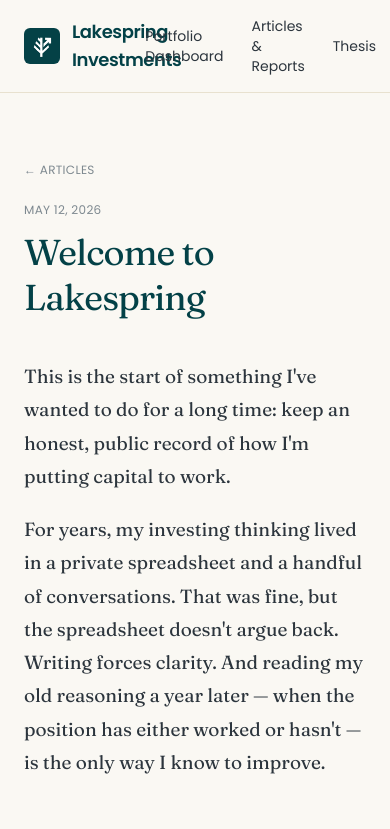
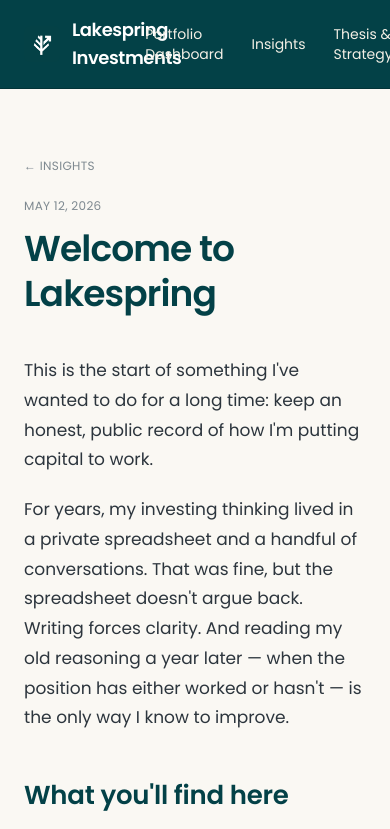
Before and after one commit to lakespringinvestments/lakespring-site, a Next.js app: page /articles/welcome-to-lakespring in a window 390 px wide. Shown: the top 829 px of the page. Built offline with nearby package versions, Linux system fonts and the light colour scheme; no server answers.

Commit message:
Poppins Update
Dark teal nav/footer, Poppins everywhere, rename navigation, new disclaimer

```diff
--- a/src/app/articles/[slug]/page.tsx
+++ b/src/app/articles/[slug]/page.tsx
@@ -33,7 +33,7 @@ export default function ArticlePage({ params }: { params: { slug: string } }) {
           href="/articles"
           className="text-xs uppercase tracking-wide text-ink-400 hover:text-teal-600 mb-6 inline-block"
         >
-          ← Articles
+          ← Insights
         </Link>
         <p className="text-xs uppercase tracking-wide text-ink-400 mb-3">
           {article.date &&
@@ -43,7 +43,7 @@ export default function ArticlePage({ params }: { params: { slug: string } }) {
               day: "numeric",
             })}
         </p>
-        <h1 className="font-serif text-4xl md:text-5xl text-teal-600 tracking-tight leading-tight">
+        <h1 className="text-4xl md:text-5xl text-teal-600 tracking-tight leading-tight font-semibold">
           {article.title}
         </h1>
       </header>
@@ -55,7 +55,7 @@ export default function ArticlePage({ params }: { params: { slug: string } }) {
       </div>
 
       <div className="mt-16 pt-10 border-t border-cream-200">
-        <p className="font-serif text-2xl text-teal-600 mb-4 tracking-tight">
+        <p className="text-2xl text-teal-600 mb-4 tracking-tight font-semibold">
           Enjoyed this?
         </p>
         <p className="text-ink-500 mb-6 text-sm">
--- a/src/app/articles/page.tsx
+++ b/src/app/articles/page.tsx
@@ -2,7 +2,7 @@ import Link from "next/link";
 import { getAllArticles } from "@/lib/articles";
 
 export const metadata = {
-  title: "Articles — Lakespring Investments",
+  title: "Insights — Lakespring Investments",
   description: "Notes on portfolio thinking, conviction, and the long game.",
 };
 
@@ -15,8 +15,8 @@ export default function ArticlesPage() {
         <p className="text-xs uppercase tracking-[0.2em] text-sage-500 mb-3">
           The journal
         </p>
-        <h1 className="font-serif text-4xl md:text-5xl text-teal-600 tracking-tight">
-          Articles
+        <h1 className="text-4xl md:text-5xl text-teal-600 tracking-tight font-semibold">
+          Insights
         </h1>
       </header>
 
@@ -35,7 +35,7 @@ export default function ArticlesPage() {
                       day: "numeric",
                     })}
                 </p>
-                <h2 className="font-serif text-2xl md:text-3xl text-teal-600 group-hover:text-sage-500 tracking-tight mb-3 transition-colors">
+                <h2 className="text-2xl md:text-3xl text-teal-600 group-hover:text-sage-500 tracking-tight mb-3 transition-colors font-semibold">
                   {article.title}
                 </h2>
                 <p className="text-ink-500 leading-relaxed">
--- a/src/app/globals.css
+++ b/src/app/globals.css
@@ -19,32 +19,31 @@ html {
 body {
   background: var(--background);
   color: var(--foreground);
-  font-feature-settings: "ss01", "cv11";
 }
 
-/* Beehiiv iframe wrapper - ensures it blends with the page */
+/* Beehiiv iframe wrapper */
 .beehiiv-embed iframe {
   border-radius: 12px;
   max-width: 100%;
 }
 
-/* Article prose styling */
+/* Article prose styling — Poppins everywhere */
 .prose-lakespring {
-  font-family: var(--font-fraunces), Georgia, serif;
-  font-size: 19px;
+  font-family: var(--font-poppins), system-ui, sans-serif;
+  font-size: 17px;
   line-height: 1.75;
   color: #2C353D;
 }
 .prose-lakespring h1,
 .prose-lakespring h2,
 .prose-lakespring h3 {
-  font-family: var(--font-fraunces), Georgia, serif;
+  font-family: var(--font-poppins), system-ui, sans-serif;
   color: #034147;
-  font-weight: 500;
+  font-weight: 600;
   letter-spacing: -0.01em;
 }
-.prose-lakespring h2 { font-size: 28px; margin-top: 2.5rem; margin-bottom: 1rem; }
-.prose-lakespring h3 { font-size: 22px; margin-top: 2rem; margin-bottom: 0.75rem; }
+.prose-lakespring h2 { font-size: 26px; margin-top: 2.5rem; margin-bottom: 1rem; }
+.prose-lakespring h3 { font-size: 21px; margin-top: 2rem; margin-bottom: 0.75rem; }
 .prose-lakespring p { margin-bottom: 1.25rem; }
 .prose-lakespring a { color: #034147; text-decoration: underline; text-underline-offset: 3px; }
 .prose-lakespring a:hover { color: #1D9E75; }
--- a/src/app/layout.tsx
+++ b/src/app/layout.tsx
@@ -1,5 +1,5 @@
 import type { Metadata } from "next";
-import { Poppins, Fraunces } from "next/font/google";
+import { Poppins } from "next/font/google";
 import "./globals.css";
 import Navbar from "@/components/Layout/Navbar";
 import Footer from "@/components/Layout/Footer";
@@ -9,13 +9,6 @@ const poppins = Poppins({
   weight: ["300", "400", "500", "600", "700"],
   variable: "--font-poppins",
   display: "swap",
-});
-
-const fraunces = Fraunces({
-  subsets: ["latin"],
-  variable: "--font-fraunces",
-  display: "swap",
-  axes: ["opsz"],
 });
 
 export const metadata: Metadata = {
@@ -45,7 +38,7 @@ export default function RootLayout({
   children: React.ReactNode;
 }) {
   return (
-    <html lang="en" className={`${poppins.variable} ${fraunces.variable}`}>
+    <html lang="en" className={poppins.variable}>
       <body className="font-sans bg-cream-50 text-ink-900 min-h-screen flex flex-col">
         <Navbar />
         <main className="flex-1">{children}</main>
--- a/src/app/page.tsx
+++ b/src/app/page.tsx
@@ -4,7 +4,7 @@ import MetricCards from "@/components/Dashboard/MetricCards";
 import AllocationDonut from "@/components/Dashboard/AllocationDonut";
 import HoldingsList from "@/components/Dashboard/HoldingsList";
 
-export const revalidate = 300; // refresh every 5 min
+export const revalidate = 300;
 
 export default async function HomePage() {
   const portfolio = await getPortfolio();
@@ -13,9 +13,9 @@ export default async function HomePage() {
     <div className="max-w-6xl mx-auto px-6 py-12">
       <section className="mb-12 max-w-2xl">
         <p className="text-xs uppercase tracking-[0.2em] text-sage-500 mb-3">
-          A personal investing journal
+          First Principles Portfolio
         </p>
-        <h1 className="font-serif text-4xl md:text-5xl text-teal-600 tracking-tight leading-tight mb-4">
+        <h1 className="text-4xl md:text-5xl text-teal-600 tracking-tight leading-tight mb-4 font-semibold">
           Concentrated bets. Patient compounding.
         </h1>
         <p className="text-ink-500 text-lg leading-relaxed">
--- a/src/app/thesis/page.tsx
+++ b/src/app/thesis/page.tsx
@@ -1,5 +1,5 @@
 export const metadata = {
-  title: "Thesis — Lakespring Investments",
+  title: "Thesis & Strategy — Lakespring Investments",
   description:
     "Concentrated ownership in the moats redefining the next decade. The First Principles Portfolio.",
 };
@@ -8,7 +8,6 @@ type Moat = {
   ticker: string;
   letter: string;
   color: string;
-  bg: string;
   title: string;
   body: string;
   moat: string;
@@ -19,7 +18,6 @@ const moats: Moat[] = [
     ticker: "BITCOIN",
     letter: "₿",
     color: "#EF9F27",
-    bg: "rgba(239, 159, 39, 0.12)",
     title: "Digital Scarcity",
     body: "The only credibly neutral monetary asset emerging in a world where every fiat currency is being diluted by political pressure.",
     moat: "Network, energy, and a decade of survival",
@@ -28,7 +26,6 @@ const moats: Moat[] = [
     ticker: "TESLA",
     letter: "T",
     color: "#E24B4A",
-    bg: "rgba(226, 75, 74, 0.12)",
     title: "Energy & Autonomy",
     body: "Not a car company. Vertical integration across compute, manufacturing, energy storage, and the real-world AI training data no competitor can replicate from scratch.",
     moat: "Vertical integration nobody can rebuild",
@@ -37,7 +34,6 @@ const moats: Moat[] = [
     ticker: "NVIDIA",
     letter: "N",
     color: "#5DCAA5",
-    bg: "rgba(93, 202, 165, 0.12)",
     title: "AI Infrastructure",
     body: "Picks-and-shovels infrastructure of the AI buildout. Execution cadence and a software ecosystem competitors have been failing to close for a decade.",
     moat: "Velocity, scale, and CUDA lock-in",
@@ -46,7 +42,6 @@ const moats: Moat[] = [
     ticker: "PALANTIR",
     letter: "P",
     color: "#6B9FE3",
-    bg: "rgba(107, 159, 227, 0.12)",
     title: "AI Operating Layer",
     body: "The deployment fabric for how governments and large enterprises will actually run AI against their own data — entrenched workflows competitors can't dislodge.",
     moat: "Switching costs measured in years",
@@ -57,12 +52,11 @@ export default function ThesisPage() {
   return (
     <div className="bg-teal-800 -mt-px">
       <div className="max-w-6xl mx-auto px-6 py-20 md:py-28">
-        {/* Header */}
         <header className="mb-16 max-w-4xl">
           <p className="text-xs uppercase tracking-[0.25em] text-sage-300 mb-5">
             The First Principles Portfolio
           </p>
-          <h1 className="font-serif text-4xl md:text-5xl lg:text-6xl text-white tracking-tight leading-[1.05] mb-8">
+          <h1 className="text-4xl md:text-5xl lg:text-6xl text-white tracking-tight leading-[1.05] mb-8 font-semibold">
             Concentrated ownership in the moats <span className="text-sage-300">redefining</span> the next decade.
           </h1>
           <p className="text-cream-100 text-lg leading-relaxed max-w-2xl">
@@ -72,7 +66,6 @@ export default function ThesisPage() {
           </p>
         </header>
 
-        {/* Moat Cards */}
         <div className="grid grid-cols-1 md:grid-cols-2 gap-5">
           {moats.map((m) => (
             <article
@@ -82,8 +75,8 @@ export default function ThesisPage() {
             >
               <header className="flex items-center gap-3 mb-6">
                 <div
-                  className="w-10 h-10 rounded-full flex items-center justify-center font-bold text-base"
-                  style={{ background: m.color, color: m.color === "#5DCAA5" || m.color === "#6B9FE3" ? "white" : "white" }}
+                  className="w-10 h-10 rounded-full flex items-center justify-center font-bold text-base text-white"
+                  style={{ background: m.color }}
                 >
                   {m.letter}
                 </div>
@@ -95,7 +88,7 @@ export default function ThesisPage() {
                 </p>
               </header>
 
-              <h2 className="font-serif text-2xl md:text-3xl text-white tracking-tight mb-4">
+              <h2 className="text-2xl md:text-3xl text-white tracking-tight mb-4 font-semibold">
                 {m.title}
               </h2>
 
@@ -113,7 +106,6 @@ export default function ThesisPage() {
           ))}
         </div>
 
-        {/* Footer note */}
         <p className="mt-14 text-cream-100 max-w-3xl leading-relaxed">
           <strong className="text-white font-semibold">
             Concentration is the point, not the risk.
--- a/src/components/Layout/Navbar.tsx
+++ b/src/components/Layout/Navbar.tsx
@@ -3,7 +3,7 @@ import Image from "next/image";
 
 export default function Navbar() {
   return (
-    <header className="border-b border-cream-200 bg-cream-50/80 backdrop-blur sticky top-0 z-50">
+    <header className="bg-teal-600 border-b border-teal-700 sticky top-0 z-50">
       <div className="max-w-6xl mx-auto px-6 py-4 flex items-center justify-between">
         <Link href="/" className="flex items-center gap-3 group">
           <Image
@@ -14,24 +14,24 @@ export default function Navbar() {
             className="rounded-md"
             priority
           />
-          <span className="font-sans text-lg font-semibold tracking-tight text-teal-600 group-hover:text-sage-700 transition-colors">
+          <span className="font-sans text-lg font-semibold tracking-tight text-white group-hover:text-sage-200 transition-colors">
             Lakespring Investments
           </span>
         </Link>
         <nav className="font-sans flex items-center gap-7 text-sm">
-          <Link href="/" className="text-ink-700 hover:text-teal-600 transition-colors">
+          <Link href="/" className="text-cream-100 hover:text-sage-200 transition-colors">
             Portfolio Dashboard
           </Link>
-          <Link href="/articles" className="text-ink-700 hover:text-teal-600 transition-colors">
-            Articles &amp; Reports
+          <Link href="/articles" className="text-cream-100 hover:text-sage-200 transition-colors">
+            Insights
           </Link>
-          <Link href="/thesis" className="text-ink-700 hover:text-teal-600 transition-colors">
-            Thesis
+          <Link href="/thesis" className="text-cream-100 hover:text-sage-200 transition-colors">
+            Thesis &amp; Strategy
           </Link>
-          <Link href="/trades" className="text-ink-700 hover:text-teal-600 transition-colors">
-            Trade Records
+          <Link href="/trades" className="text-cream-100 hover:text-sage-200 transition-colors">
+            Trade Ledger
           </Link>
-          <Link href="/about" className="text-ink-700 hover:text-teal-600 transition-colors">
+          <Link href="/about" className="text-cream-100 hover:text-sage-200 transition-colors">
             About
           </Link>
         </nav>
--- a/tailwind.config.ts
+++ b/tailwind.config.ts
@@ -5,14 +5,13 @@ const config: Config = {
   theme: {
     extend: {
       colors: {
-        // Lakespring brand palette
         teal: {
           50: "#E8F1F2",
           100: "#C5DCDE",
           200: "#9FC4C8",
           400: "#347278",
           500: "#1B5A60",
-          600: "#034147", // primary brand
+          600: "#034147",
           700: "#023438",
           800: "#01262A",
           900: "#01191C",
@@ -38,8 +37,9 @@ const config: Config = {
         },
       },
       fontFamily: {
-        serif: ["var(--font-fraunces)", "Georgia", "serif"],
+        // Poppins everywhere — including former "serif" slots
         sans: ["var(--font-poppins)", "system-ui", "sans-serif"],
+        serif: ["var(--font-poppins)", "system-ui", "sans-serif"],
         mono: ["ui-monospace", "SFMono-Regular", "monospace"],
       },
     },
```
Also changed, not shown: src/app/about/page.tsx (+2 -11 lines), src/app/trades/page.tsx (+4 -4 lines), src/components/Layout/Footer.tsx (+22 -9 lines).
